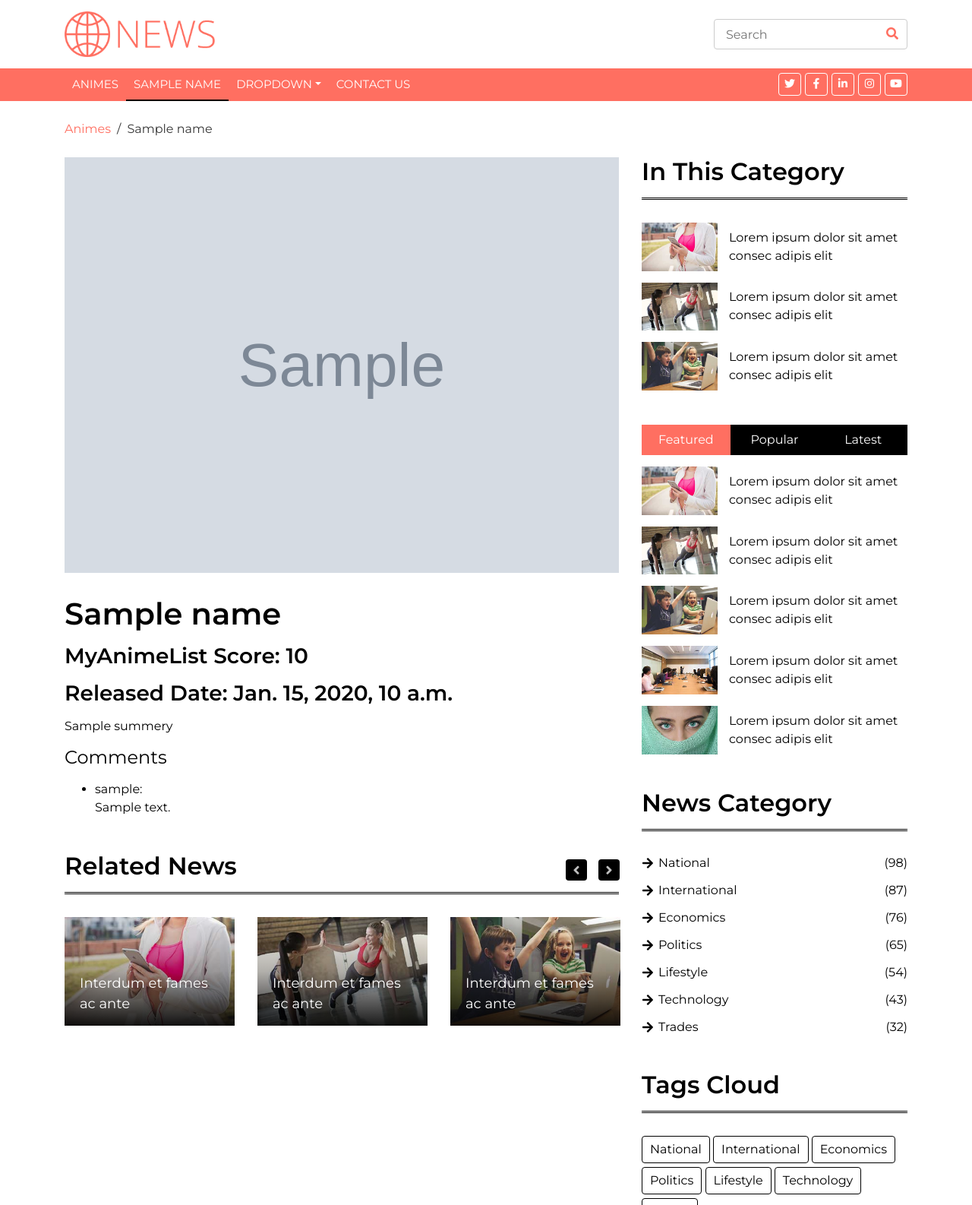
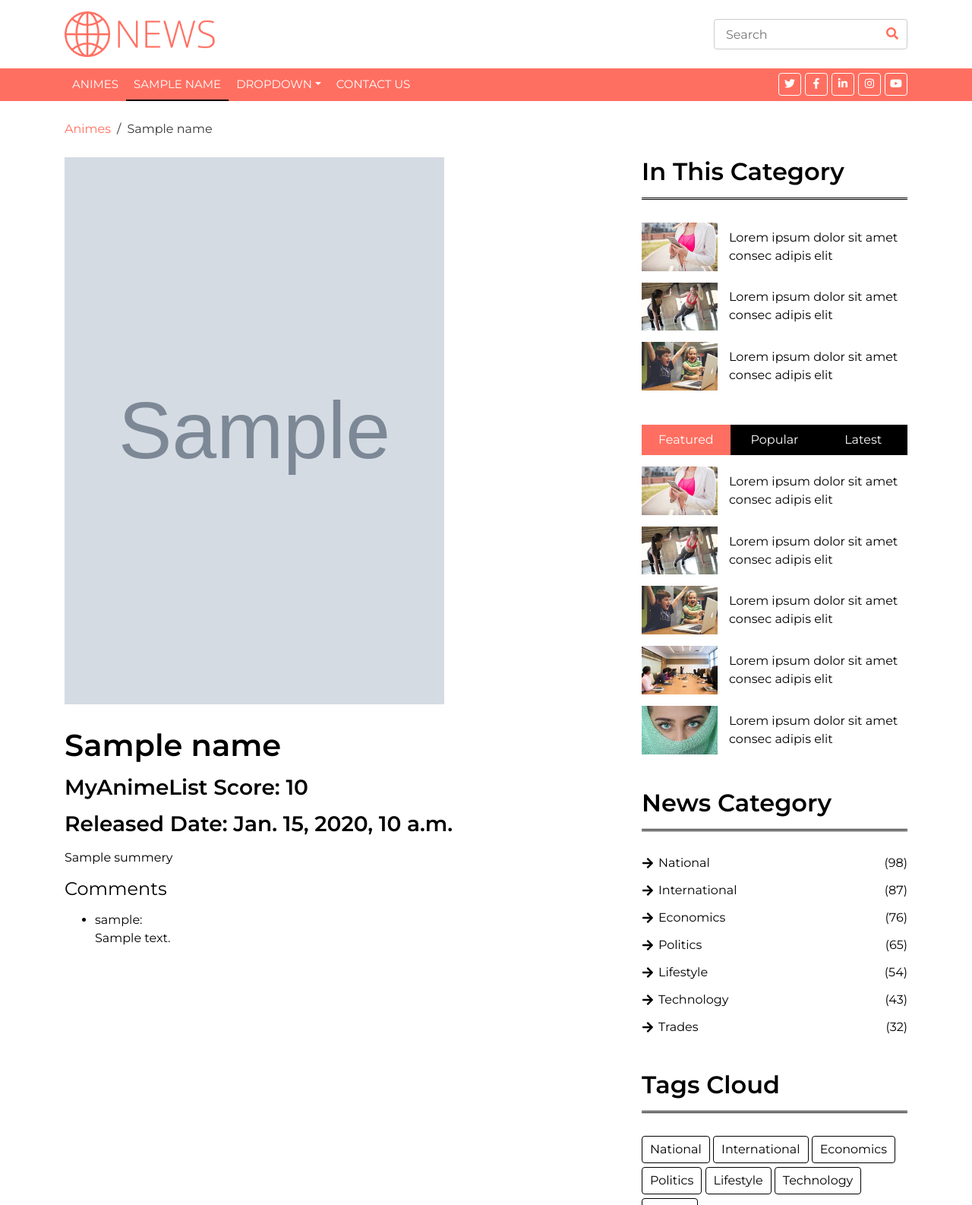
Before and after one commit to IArshia/Heranimelist, a Django app: template templates/anime/anime_detail.html in a window 1280 px wide. Shown: the part 28-1614 px from the top of the page at 76% size. Run offline with Django 3.2, Linux system fonts and the light colour scheme; the template is opened without the code that fills it: most values are stand-ins (such as "Sample title", 1, 10 or a date in 2020); grey boxes marked "Sample" are stand-in pictures; some libraries are stand-ins or nearby versions.

Commit message:
AririSan

```diff
--- a/static/anime/css/style.css
+++ b/static/anime/css/style.css
@@ -666,7 +666,8 @@ button.btn:hover {
 }
 
 .main-news .mn-img img {
-    width: 100%;
+    width: 210px;
+    height: 305px;
 }
 
 .main-news .mn-img:hover img {
@@ -784,7 +785,8 @@ button.btn:hover {
 }
 
 .single-news .sn-img img {
-    width: 100%;
+    width: 500px;
+    height: 720px;
 }
 
 .single-news .sn-content {
--- a/templates/anime/anime_detail.html
+++ b/templates/anime/anime_detail.html
@@ -75,43 +75,7 @@ Bootstrap News Template - Free HTML Templates
                             {% endif %} {% endcomment %}
                         </div>
                     </div>
-                    <div class="sn-related">
-                        <h2>Related News</h2>
-                        <div class="row sn-slider">
-                            <div class="col-md-4">
-                                <div class="sn-img">
-                                    <img src="{% static 'anime/img/news-350x223-1.jpg' %}" />
-                                    <div class="sn-title">
-                                        <a href="">Interdum et fames ac ante</a>
-                                    </div>
-                                </div>
-                            </div>
-                            <div class="col-md-4">
-                                <div class="sn-img">
-                                    <img src="{% static 'anime/img/news-350x223-2.jpg' %}" />
-                                    <div class="sn-title">
-                                        <a href="">Interdum et fames ac ante</a>
-                                    </div>
-                                </div>
-                            </div>
-                            <div class="col-md-4">
-                                <div class="sn-img">
-                                    <img src="{% static 'anime/img/news-350x223-3.jpg' %}" />
-                                    <div class="sn-title">
-                                        <a href="">Interdum et fames ac ante</a>
-                                    </div>
-                                </div>
-                            </div>
-                            <div class="col-md-4">
-                                <div class="sn-img">
-                                    <img src="{% static 'anime/img/news-350x223-4.jpg' %}" />
-                                    <div class="sn-title">
-                                        <a href="">Interdum et fames ac ante</a>
-                                    </div>
-                                </div>
-                            </div>
-                        </div>
-                    </div>
+
                 </div>
 
                 <div class="col-lg-4">
--- a/templates/anime/anime_list.html
+++ b/templates/anime/anime_list.html
@@ -424,7 +424,7 @@
                             {% for anime in results %}
                                 <div class="col-md-4">
                                     <div class="mn-img">
-                                        <img src={{anime.image_url}} />
+                                        <img src={{anime.image_url}}/>
                                         <div class="mn-title">
                                             <a href="{% url 'animes-detail' anime.id %}">{{ anime.name }}</a>
                                         </div>
```
